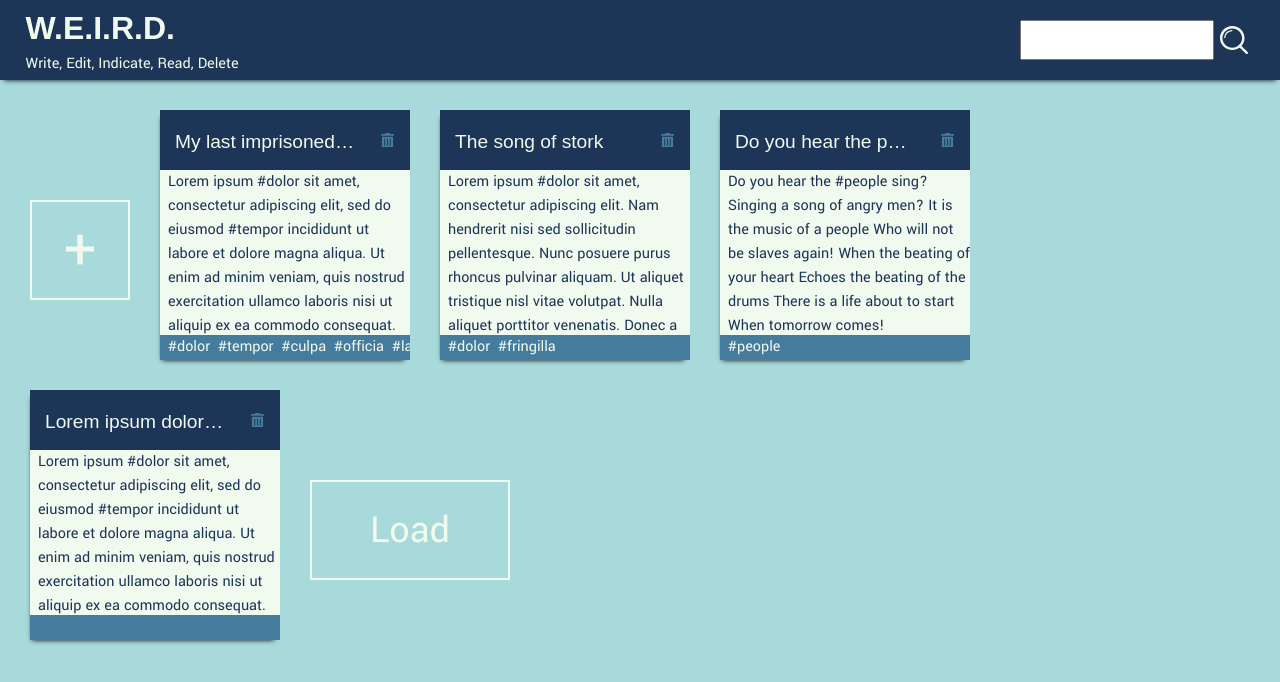
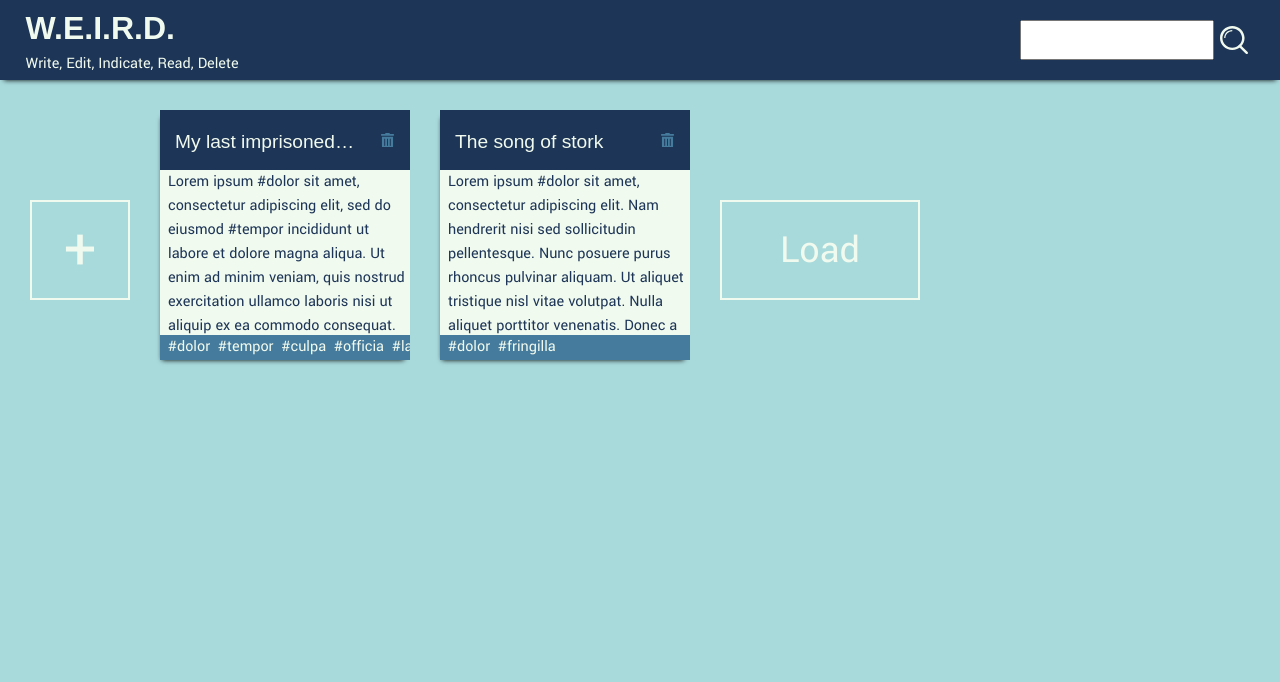
Before and after one commit to EriKuroi/testNyblesoft, a React (Create React App) app: page / in a window 1280 px wide. Shown: the top 682 px of the page. Built offline with nearby package versions, Linux system fonts and the light colour scheme.

Commit message:
Implement conditional render of search results

```diff
--- a/src/App.js
+++ b/src/App.js
@@ -8,7 +8,7 @@ import NoteCard from './components/noteCard/NoteCard';
 import ClarifyFile from './components/clarifyFile/ClarifyFile';
 import NoteEditor from './components/noteEditor/NoteEditor';
 import notesFile from './notes.json'
-import uuid from 'react-uuid';
+import mockSearchResult from './mockSearchResult.json';
 
 Modal.setAppElement('#root')
 
@@ -18,6 +18,7 @@ function App() {
   const [modalIsOpen, setIsOpen] = useState(false);
   const [loadModalIsOpen, setLoadModalIsOpen] = useState(false);
   const [nowInEdit, setNowInEdit] = useState(null);
+  const [searchResults, setSearchresults] = useState(mockSearchResult);
 
   function openModal() {
     setIsOpen(true);
@@ -91,12 +92,12 @@ function App() {
     const blob = new Blob([dataString], { type: "application/json" });
     saveAs(blob, "notes.json");
   };
-  const handleSave = (type, current, oldId) => {
+  const handleSave = (type, current, old) => {
     const newNotes = notes.map(elem => elem)
     if (type === 'new') {
       newNotes.push(current);
     } else if (type === 'old') {
-      const index = findCardIndex(oldId);
+      const index = findCardIndex(old.id);
       newNotes[index] = current
     } else {
       throw console.error('cant save', type, current);
@@ -105,20 +106,23 @@ function App() {
     const notesString = JSON.stringify(newNotes);
     saveToFile(notesString);
   };
+  const constructCards =(array)=>{
+    return array.map(elem => <NoteCard
+      key={elem.id}
+      title={elem.title}
+      text={elem.text}
+      hashtags={elem.hashtags}
+      id={elem.id}
+      handleCardClick={handleCardClick}
+    />);
+  };
   return (
     <>
       <Header handleSearch={handleSearch}></Header>
       <main>
         <button className="addButton" onClick={addNote}>+</button>
-        {!!notes.length && notes.map(elem => <NoteCard
-          key={elem.id}
-          title={elem.title}
-          text={elem.text}
-          hashtags={elem.hashtags}
-          id={elem.id}
-          handleCardClick={handleCardClick}
-        />)
-        }
+        {!searchResults && !!notes.length && constructCards(notes)}
+        {searchResults && constructCards(searchResults)}
         <button className="loadButton" onClick={openLoadModal}>Load</button>
         <Modal
           isOpen={modalIsOpen}
--- a/src/components/noteCard/NoteCard.js
+++ b/src/components/noteCard/NoteCard.js
@@ -3,7 +3,6 @@ import uuid from 'react-uuid'
 import { ReactComponent as DeleteLogo } from '../../assets/trash-alt-solid.svg';
 
 const NoteCard = ({ id, title, text, hashtags, handleCardClick }) => {
-
     const handleClick = (e) => {
         if (e.target.tagName.toLowerCase() === 'span') {
             handleCardClick('hash', e.target.innerText);
--- a/src/components/noteEditor/NoteEditor.js
+++ b/src/components/noteEditor/NoteEditor.js
@@ -2,18 +2,16 @@ import './noteEditor.scss';
 import { useState, useRef, useEffect } from 'react';
 import uuid from 'react-uuid';
 
-const NoteEditor = ({ handleSave, closeModal, currentEdited, modalIsOpen }) => {
+const NoteEditor = ({ handleSave, closeModal, currentEdited }) => {
     const textInput = useRef(null);
     const [currentNoteText, setCurrentNoteText] = useState('');
     const [currentHashtags, setCurrentHashtags] = useState([]);
     const [currentTitle, setCurrentTitle] = useState('No Title');
-    const [currentId, setCurrentId] = useState(null);
 
     const applyCurrentNote = (note) => {
         setCurrentTitle(note.title);
         setCurrentNoteText(note.text);
         setCurrentHashtags(note.hashtags);
-        setCurrentId(note.id);
     }
     useEffect(() => {
         textInput.current.focus();
@@ -60,7 +58,7 @@ const NoteEditor = ({ handleSave, closeModal, currentEdited, modalIsOpen }) => {
         current.id = `${uuid()}`;
         let type;
         currentEdited? type = 'old': type = 'new';
-        handleSave(type, current, currentId);
+        handleSave(type, current, currentEdited);
         closeModal()
     };
     return (
--- /dev/null
+++ b/src/mockSearchResult.json
@@ -0,0 +1,14 @@
+[
+    {
+        "title": "My last imprisoned exhale",
+            "text": "Lorem ipsum #dolor sit amet, consectetur adipiscing elit, sed do eiusmod #tempor incididunt ut labore et dolore magna aliqua. Ut enim ad minim veniam, quis nostrud exercitation ullamco laboris nisi ut aliquip ex ea commodo consequat. Duis aute irure dolor in reprehenderit in voluptate velit esse cillum dolore eu fugiat nulla pariatur. Excepteur sint occaecat cupidatat non proident, sunt in #culpa qui #officia deserunt mollit anim id est #laborum.",
+        "hashtags": ["dolor", "tempor", "culpa", "officia", "laborum"],
+        "id": "001"
+    },
+    {
+        "title": "The song of stork",
+        "text": "Lorem ipsum #dolor sit amet, consectetur adipiscing elit. Nam hendrerit nisi sed sollicitudin pellentesque. Nunc posuere purus rhoncus pulvinar aliquam. Ut aliquet tristique nisl vitae volutpat. Nulla aliquet porttitor venenatis. Donec a dui et dui #fringilla consectetur id nec massa. Aliquam erat volutpat. Sed ut dui ut lacus dictum fermentum vel tincidunt neque. Sed sed lacinia lectus. Duis sit amet sodales felis. Duis nunc eros, mattis at dui ac, convallis semper risus. In adipiscing ultrices tellus, in suscipit massa vehicula eu.",
+        "hashtags": ["dolor", "fringilla"],
+        "id": "002"
+    }
+]
```
